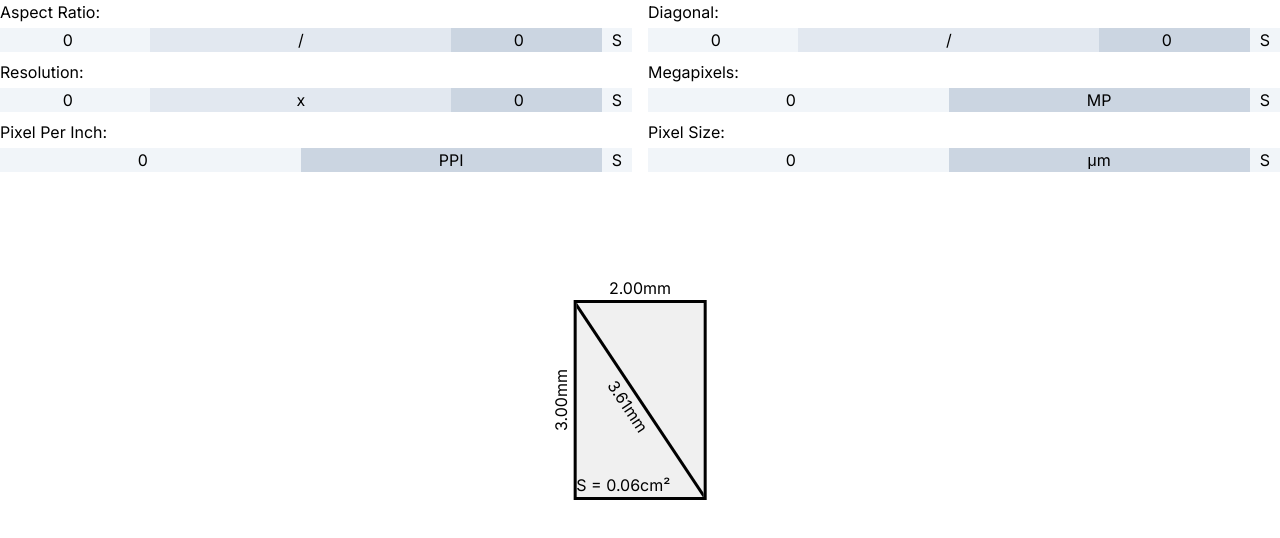
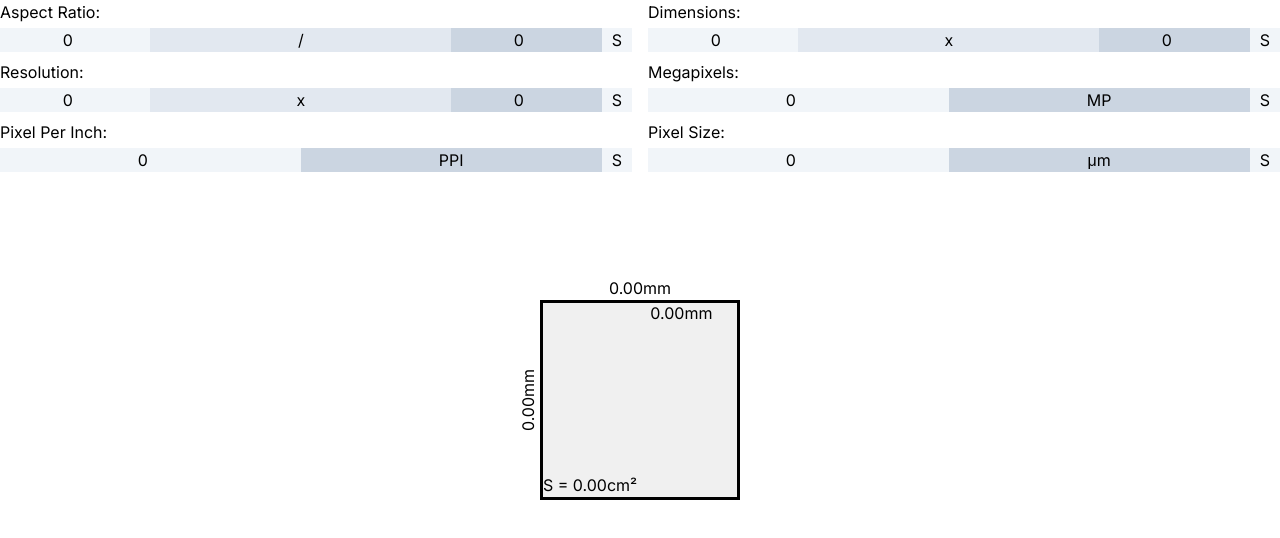
Before and after one commit to mvodya/sensor-size-calculator, a Next.js app: page / in a window 1280 px wide. Shown: the top 538 px of the page. Built offline with nearby package versions, Linux system fonts and the light colour scheme.

Commit message:
Added some calculations

```diff
--- a/src/app/page.tsx
+++ b/src/app/page.tsx
@@ -3,20 +3,79 @@ import { useState } from "react";
 import { SensorCanvas } from "@/components/sensorCanvas"
 import { Parameter, ParameterDual } from "@/components/parameter";
 
+function GDC(a: number, b: number): number {
+  if (b) {
+      return GDC(b, a % b);
+  } else {
+      return Math.abs(a);
+  }
+}
+
 export default function Home() {
-  const [aspectRatio, setAspectRatio] = useState({ x: 2, y: 3 });
+  const [params, setParams] = useState({
+    aspectRatio: { a: 0, b: 0 },
+    dimensions: {a: 0, b: 0},
+    resolution: { a: 0, b: 0 }, // 8064 x 6048
+    megapixels: 0,
+    ppi: 0,
+    pixelSize: 0,
+  });
+
+  function aspectRatioHandler(value: { a: number, b: number }) {
+    setParams({ ...params, aspectRatio: value });
+  }
+
+  function dimensionsHandler(value: { a: number, b: number }) {
+    setParams({ ...params, dimensions: value });
+  }
+
+  function resolutionHandler(value: { a: number, b: number }) {
+    const gdc = GDC(value.a, value.b);
+    const megapixels = value.a * value.b / 1000000;
+    const aspectRatio = {
+      a: value.a / gdc,
+      b: value.b / gdc,
+    }
+    const dimensions = {
+      a: params.pixelSize * value.a / 1000,
+      b: params.pixelSize * value.b / 1000,
+    }
+
+    setParams({ ...params, resolution: value, aspectRatio: aspectRatio, megapixels: megapixels, dimensions: dimensions });
+  }
+
+  function megapixelsHandler(value: number) {
+    setParams({ ...params, megapixels: value });
+  }
+
+  function ppiHandler(value: number) {
+    setParams({ ...params, ppi: value });
+  }
+
+  function pixelSizeHandler(value: number) {
+    const dimensions = {
+      a: value * params.resolution.a / 1000,
+      b: value * params.resolution.b / 1000,
+    }
+    const diagonalPixels = Math.sqrt((params.resolution.a * params.resolution.a) + (params.resolution.b * params.resolution.b));
+    const diagonalInch = Math.sqrt((dimensions.a * dimensions.a) + (dimensions.b * dimensions.b)) / 25.4;
+    const ppi = diagonalPixels / diagonalInch;
+
+    setParams({ ...params, pixelSize: value, dimensions: dimensions, ppi: ppi });
+  }
+
 
   return (
     <main className="container mx-auto">
       <div className="grid gap-x-4 gap-y-2 grid-cols-2">
-        <ParameterDual id="aspect_ratio" title="Aspect Ratio" delimiter="/" />
-        <ParameterDual id="diagonal" title="Diagonal" delimiter="/" />
-        <ParameterDual id="resolution" title="Resolution" delimiter="x" />
-        <Parameter id="megapixels" title="Megapixels" unit="MP" />
-        <Parameter id="ppi" title="Pixel Per Inch" unit="PPI" />
-        <Parameter id="pixel_size" title="Pixel Size" unit="μm" />
+        <ParameterDual id="aspect_ratio" title="Aspect Ratio" value={params.aspectRatio} handler={aspectRatioHandler} delimiter="/" />
+        <ParameterDual id="dimensions" title="Dimensions" value={params.dimensions} handler={dimensionsHandler} delimiter="x" unit="mm" />
+        <ParameterDual id="resolution" title="Resolution" value={params.resolution} handler={resolutionHandler} delimiter="x" />
+        <Parameter id="megapixels" title="Megapixels" value={params.megapixels} handler={megapixelsHandler} unit="MP" />
+        <Parameter id="ppi" title="Pixel Per Inch" value={params.ppi} handler={ppiHandler} unit="PPI" />
+        <Parameter id="pixel_size" title="Pixel Size" value={params.pixelSize} handler={pixelSizeHandler} unit="μm" />
       </div>
-      <SensorCanvas sizeX={1 * aspectRatio.x} sizeY={1 * aspectRatio.y} scale={200} />
+      <SensorCanvas sizeX={params.dimensions.a} sizeY={params.dimensions.b} scale={200} />
     </main>
   )
 }
--- a/src/components/parameter.tsx
+++ b/src/components/parameter.tsx
@@ -11,19 +11,18 @@ function SelectButton() {
 type ParameterProps<T extends number | {a: number, b: number}> = {
   id: string;
   title: string;
+  value: T;
+  handler: (value: T) => void;
   delimiter?: string;
   unit?: string;
-  defaultValue?:T
 }
 
 export function Parameter(props: ParameterProps<number>) {
-  const [value, setValue] = useState(props.defaultValue ?? 0);
-
   return (
     <div className="">
       <div className="pb-1">{props.title}:</div>
       <div className="flex">
-        <input type="number" id={props.id} value={value} onChange={e => setValue(+e.target.value)} className="w-full basis-1/2 bg-slate-100 text-center" />
+        <input type="number" id={props.id} value={props.value} onChange={e => props.handler(+e.target.value)} className="w-full basis-1/2 bg-slate-100 text-center" />
         <div className="basis-1/2 bg-slate-300 text-center">{props.unit}</div>
         <SelectButton />
       </div>
@@ -32,17 +31,14 @@ export function Parameter(props: ParameterProps<number>) {
 }
 
 export function ParameterDual(props: ParameterProps<{a: number, b: number}>) {
-  props.defaultValue
-
-  const [value, setValue] = useState(props.defaultValue ?? { a: 0, b: 0 });
 
   return (
     <div className="">
       <div className="pb-1">{props.title}:</div>
       <div className="flex">
-        <input type="number" id={props.id + "_a"} value={value.a} onChange={e => setValue({ ...value, a: +e.target.value })} className="w-full basis-1/4 bg-slate-100 text-center" />
+        <input type="number" id={props.id + "_a"} value={props.value.a} onChange={e => props.handler({ ...props.value, a: +e.target.value })} className="w-full basis-1/4 bg-slate-100 text-center" />
         <div className="basis-1/2 bg-slate-200 text-center">{props.delimiter ?? "/"}</div>
-        <input type="number" id={props.id + "_b"} value={value.b} onChange={e => setValue({ ...value, b: +e.target.value })} className="w-full basis-1/4 bg-slate-300 text-center" />
+        <input type="number" id={props.id + "_b"} value={props.value.b} onChange={e => props.handler({ ...props.value, b: +e.target.value })} className="w-full basis-1/4 bg-slate-300 text-center" />
         <SelectButton />
       </div>
     </div>
```
